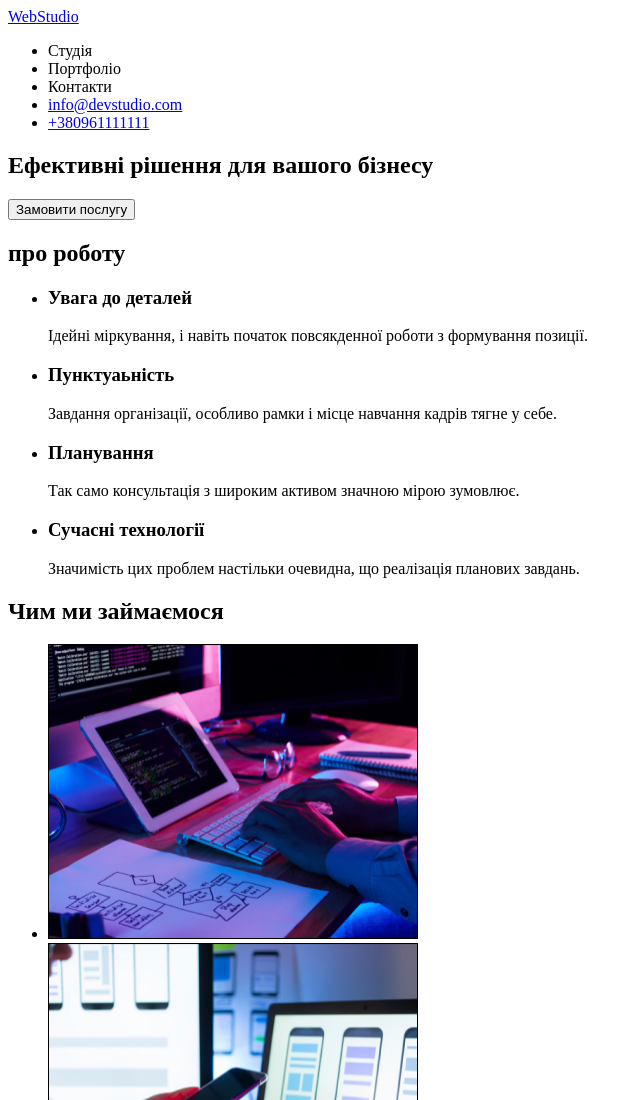
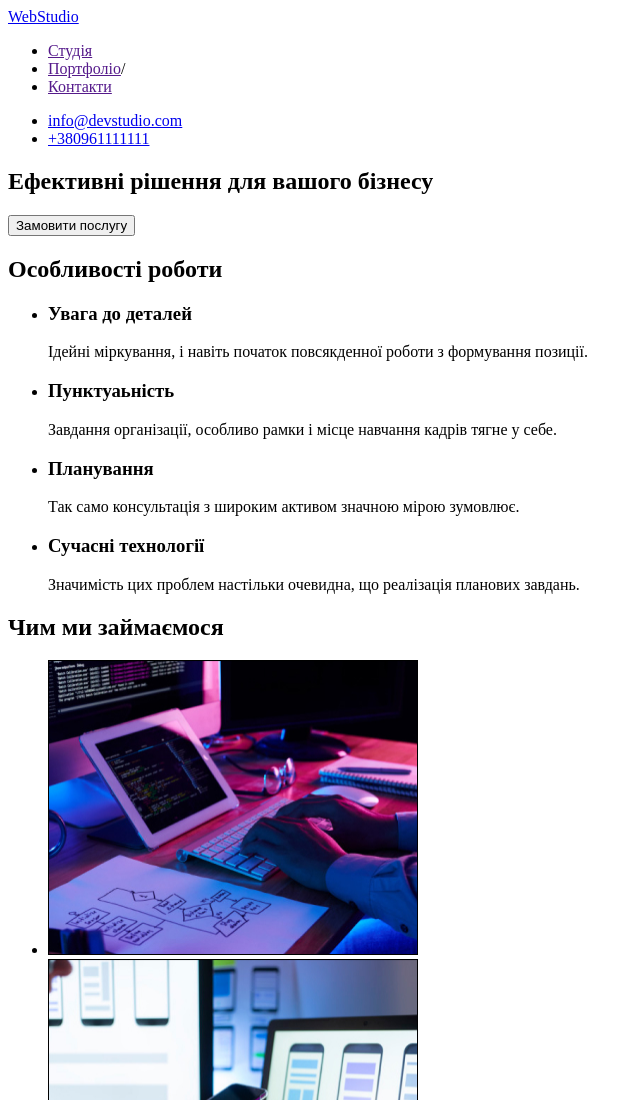
Before and after one commit to Irinka1282/goit-markup-hw-01, a plain HTML site: page index.html in a window 1280 px wide. Shown: the top 1100 px of the page, without its empty margins (0-642 px from the left). Drawn offline with Linux system fonts and the light colour scheme.

Commit message:
goit-markup-hw-02

```diff
--- a/index.html
+++ b/index.html
@@ -7,25 +7,30 @@
     <title>Web Studio</title>
   </head>
   <body>
+    <!-- Верхня лінія -->
     <header>
       <nav>
         <a href="WebStudio">WebStudio</a>
         <ul>
-          <li><a href=""></a>Студія</li>
-          <li><a href=""></a>Портфоліо</li>
-          <li><a href=""></a>Контакти</li>
-          <li><a href="mailto:info@devstudio.com">info@devstudio.com</a></li>
-          <li><a href="tel:+380961111111">+380961111111</a></li>
+          <li><a href="">Студія</a></li>
+          <li><a href="">Портфоліо</a>/</li>
+          <li><a href="">Контакти</a></li>
         </ul>
       </nav>
+      <ul>
+        <li><a href="mailto:info@devstudio.com">info@devstudio.com</a></li>
+        <li><a href="tel:+380961111111">+380961111111</a></li>
+      </ul>
     </header>
+    <!-- Шапка -->
     <main>
       <section>
         <h1>Ефективні рішення для вашого бізнесу</h1>
         <button type="button">Замовити послугу</button>
       </section>
+      <!-- Особливості роботи -->
       <section>
-        <h2>про роботу</h2>
+        <h2>Особливості роботи</h2>
         <ul>
           <li>
             <h3>Увага до деталей</h3>
@@ -45,6 +50,7 @@
           </li>
         </ul>
       </section>
+      <!-- Чим ми займаємося -->
       <section>
         <h2>Чим ми займаємося</h2>
         <ul>
@@ -59,6 +65,7 @@
           </li>
         </ul>
       </section>
+      <!-- Наша команда -->
       <section>
         <h2>Наша команда</h2>
         <ul>
@@ -100,7 +107,7 @@
         </ul>
       </section>
     </main>
-    <!--Contacts-->
+    <!--Контакти-->
     <footer>
       <a href="WebStudio">WebStudio</a>
       <address>
```
